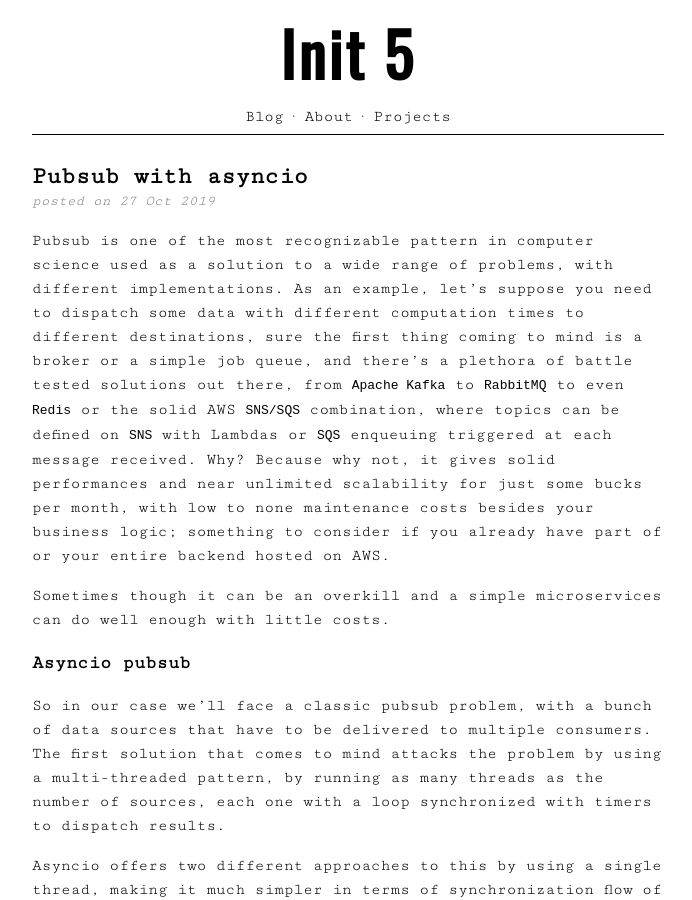
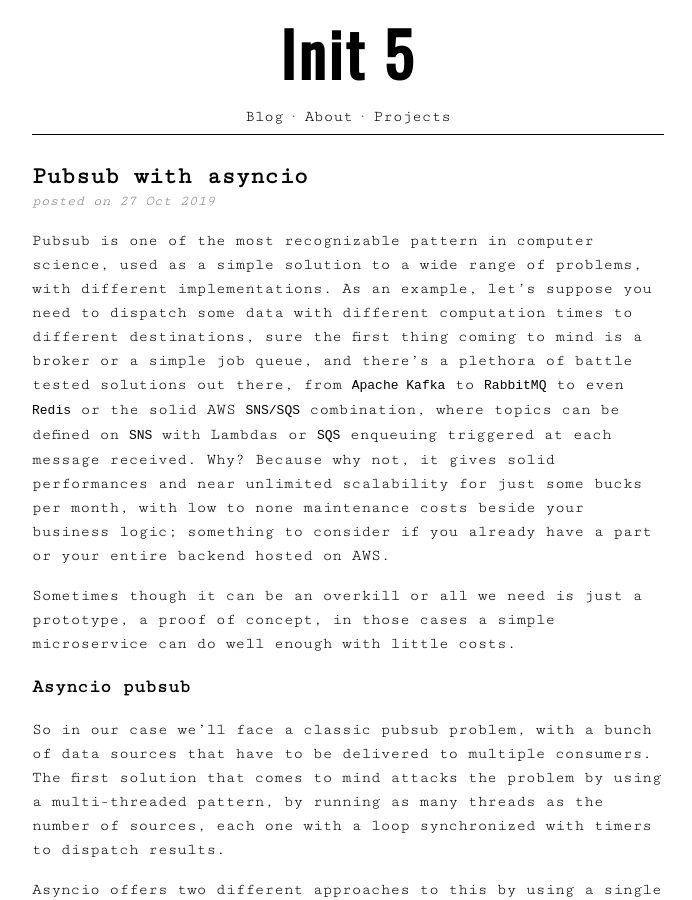
Before and after one commit to codepr/codepr.github.io, a Jekyll site: the page built from _posts/2019-10-27-asyncio-pubsub.md, in a window 1280 px wide and 900 px high. Shown: the whole window, without its empty margins (292-984 px from the left). Built offline with Jekyll 4.4.1, drawn with Linux system fonts in a browser that asks for light colours; some of the changed text lies outside the part shown.

Commit message:
Fixed grammar mistakes

```diff
--- a/_posts/2019-10-27-asyncio-pubsub.md
+++ b/_posts/2019-10-27-asyncio-pubsub.md
@@ -5,21 +5,22 @@ description: "Simple pubsub solution using asyncio for different destinations"
 categories: asyncio python
 ---
 
-Pubsub is one of the most recognizable pattern in computer science used as a
-solution to a wide range of problems, with different implementations. As an
-example, let's suppose you need to dispatch some data with different
+Pubsub is one of the most recognizable pattern in computer science, used as a
+simple solution to a wide range of problems, with different implementations. As
+an example, let's suppose you need to dispatch some data with different
 computation times to different destinations, <!--more-->sure the first thing
 coming to mind is a broker or a simple job queue, and there's a plethora of
 battle tested solutions out there, from `Apache Kafka` to `RabbitMQ` to even
 `Redis` or the solid AWS `SNS/SQS` combination, where topics can be defined on
 `SNS` with Lambdas or `SQS` enqueuing triggered at each message received. Why?
 Because why not, it gives solid performances and near unlimited scalability for
-just some bucks per month, with low to none maintenance costs besides your
-business logic; something to consider if you already have part of or your
+just some bucks per month, with low to none maintenance costs beside your
+business logic; something to consider if you already have a part or your
 entire backend hosted on AWS.
 
-Sometimes though it can be an overkill and a simple microservices can do well
-enough with little costs.
+Sometimes though it can be an overkill or all we need is just a prototype, a
+proof of concept, in those cases a simple microservice can do well enough with
+little costs.
 
 ### Asyncio pubsub
 
```
Also changed, not shown: other parts of _posts/2019-10-27-asyncio-pubsub.md (+1 -1 lines).
